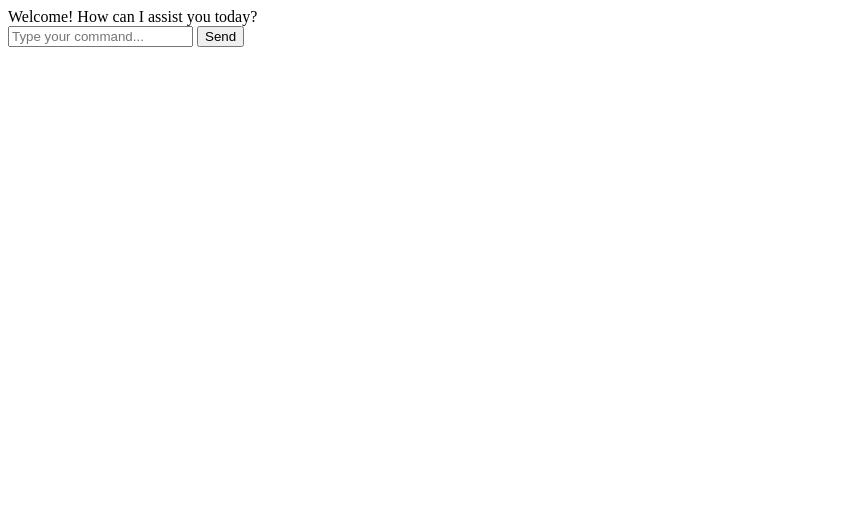
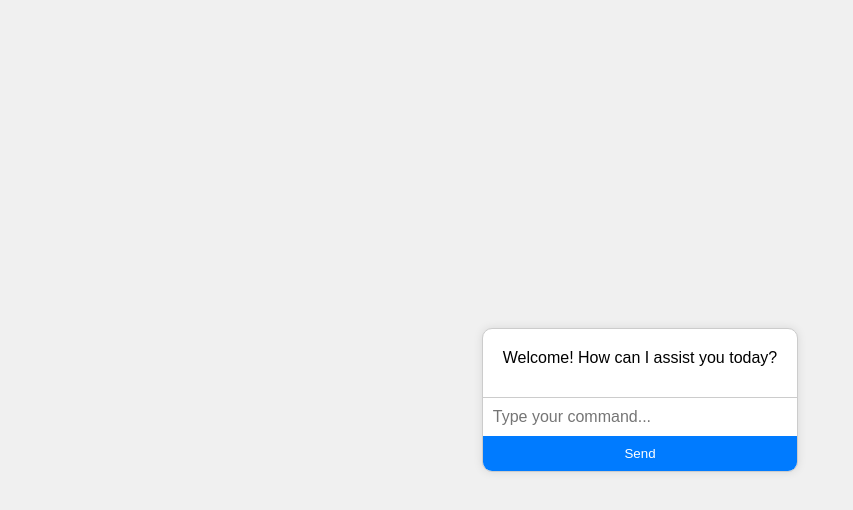
Before and after one commit to OuvrTechnologies/swiftchat.github.io, a plain HTML site: page index.html in a window 1280 px wide. Shown: the whole page, without its empty margins (0-853 px from the left). Drawn offline with Linux system fonts and the light colour scheme.

Commit message:
index.html updated

```diff
--- a/index.html
+++ b/index.html
@@ -2,14 +2,58 @@
 <html>
 <head>
     <title>SWIFT-chat</title>
+    <style>
+        body {
+            font-family: Arial, sans-serif;
+            background-color: #f0f0f0;
+            margin: 0;
+            padding: 0;
+            display: flex;
+            justify-content: center;
+            align-items: center;
+            height: 100vh;
+        }
+        #chat-container {
+            background-color: #fff;
+            border: 1px solid #ccc;
+            border-radius: 10px;
+            box-shadow: 0 0 10px rgba(0, 0, 0, 0.1);
+            overflow: hidden;
+        }
+        #chatbox {
+            max-height: 400px;
+            overflow-y: scroll;
+            padding: 20px;
+        }
+        .message {
+            margin-bottom: 10px;
+        }
+        #userInput {
+            width: 100%;
+            padding: 10px;
+            border: none;
+            border-top: 1px solid #ccc;
+            font-size: 16px;
+        }
+        button {
+            width: 100%;
+            padding: 10px;
+            background-color: #007bff;
+            color: #fff;
+            border: none;
+            cursor: pointer;
+        }
+    </style>
 </head>
 <body>
-    <div id="chatbox">
-        <!-- Chat messages will be displayed here -->
-        <div id="welcomeMessage">Welcome! How can I assist you today?</div>
+    <div id="chat-container">
+        <div id="chatbox">
+            <!-- Chat messages will be displayed here -->
+            <div class="message" id="welcomeMessage">Welcome! How can I assist you today?</div>
+        </div>
+        <input type="text" id="userInput" placeholder="Type your command...">
+        <button onclick="sendMessage()">Send</button>
     </div>
-    <input type="text" id="userInput" placeholder="Type your command...">
-    <button onclick="sendMessage()">Send</button>
 
     <script>
         const chatCommands = {
@@ -67,7 +111,7 @@
             const args = inputParts.slice(1).join(" ");
 
             if (chatCommands.hasOwnProperty(command)) {
-                return chatCommands[command].action(args);
+                return chatCommands[command].action(args) || "No response provided.";
             } else {
                 return "I'm sorry, that command is not recognized. Type 'help' for a list of available commands.";
             }
@@ -76,8 +120,12 @@
         function appendMessage(sender, message) {
             const chatbox = document.getElementById("chatbox");
             const messageDiv = document.createElement("div");
-            messageDiv.innerText = `${sender}: ${message}`;
+            messageDiv.classList.add("message");
+            messageDiv.innerHTML = `<strong>${sender}:</strong> ${message}`;
             chatbox.appendChild(messageDiv);
+
+            // Scroll to the latest message
+            chatbox.scrollTop = chatbox.scrollHeight;
         }
     </script>
 </body>
```
